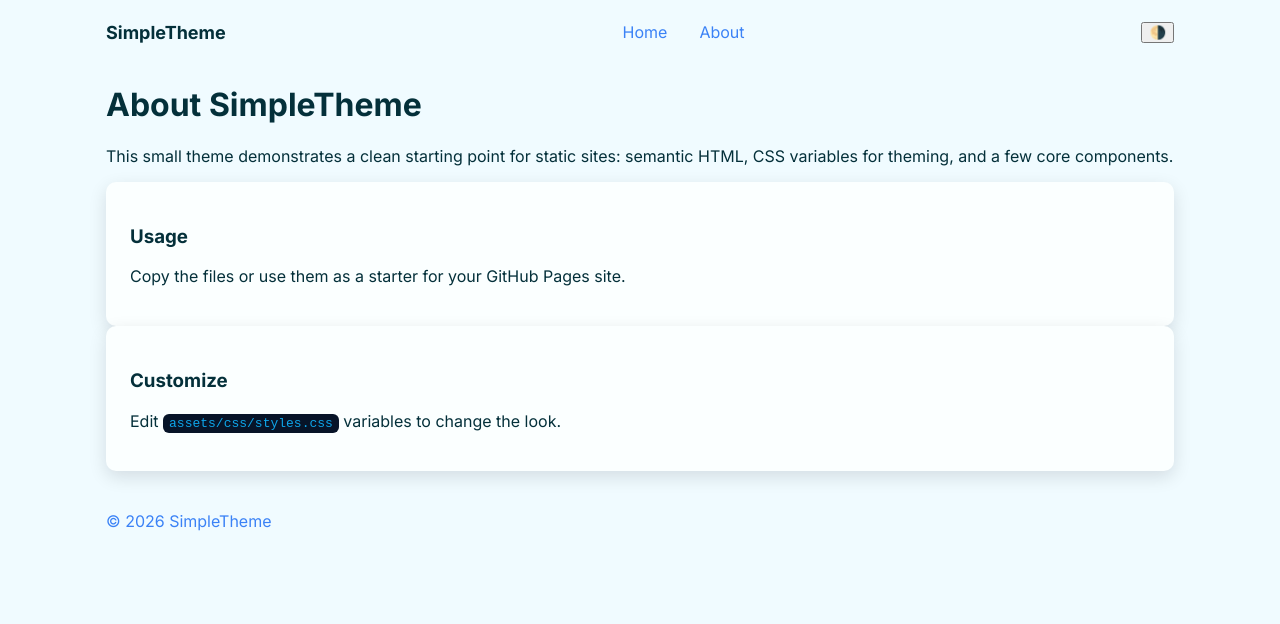
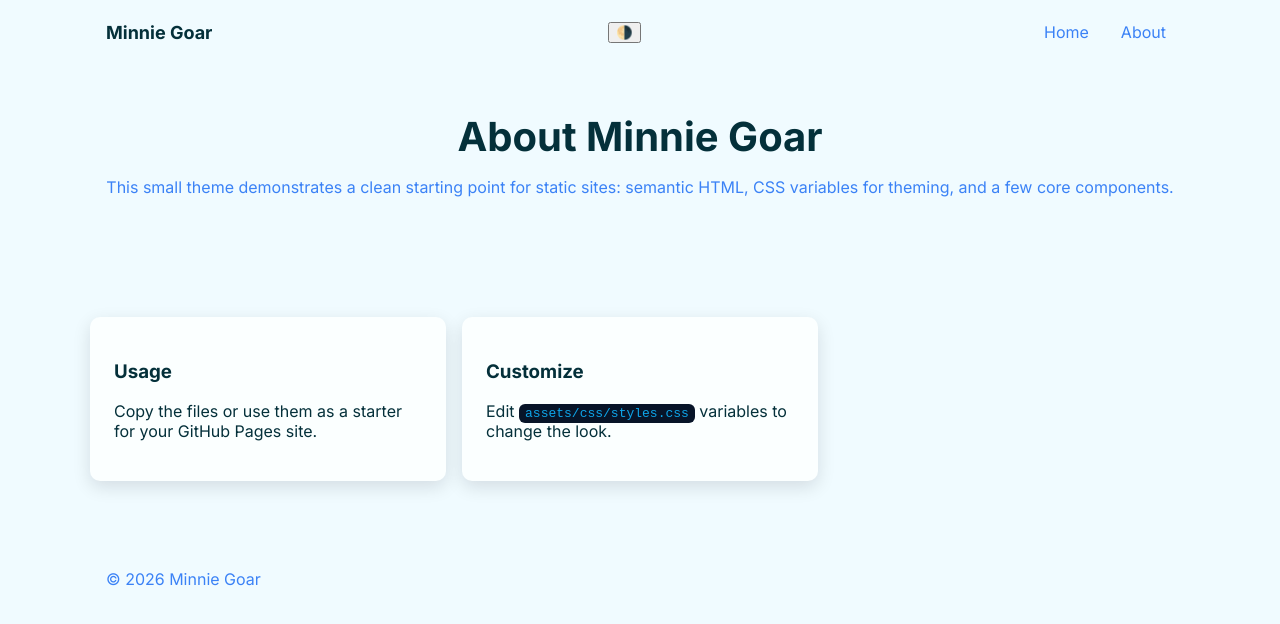
Before and after one commit to arsenic404/arsenic404.github.io, a website: page about.html in a window 1280 px wide. Drawn offline with Linux system fonts and the light colour scheme.

Commit message:
name change

```diff
--- a/about.html
+++ b/about.html
@@ -3,27 +3,32 @@
   <head>
     <meta charset="utf-8" />
     <meta name="viewport" content="width=device-width,initial-scale=1" />
-    <title>About — Simple Theme</title>
+    <title>About — Minnie Goar</title>
     <link href="https://fonts.googleapis.com/css2?family=Inter:wght@400;600;700&display=swap" rel="stylesheet">
     <link rel="stylesheet" href="assets/css/styles.css">
   </head>
   <body>
     <header class="site-header">
       <div class="container header-inner">
-        <a class="brand" href="/">SimpleTheme</a>
-        <nav class="site-nav">
+        <a class="brand" href="/">Minnie Goar</a>
+        <button class="nav-toggle" id="navToggle" aria-label="Toggle navigation">☰</button>
+        <button class="theme-toggle" id="themeToggle" aria-label="Toggle theme">🌗</button>
+        <nav class="site-nav" id="siteNav">
           <a href="/">Home</a>
           <a href="about.html">About</a>
         </nav>
-        <button class="theme-toggle" id="themeToggle" aria-label="Toggle theme">🌗</button>
       </div>
     </header>
 
-    <main class="container">
-      <h1>About SimpleTheme</h1>
-      <p>This small theme demonstrates a clean starting point for static sites: semantic HTML, CSS variables for theming, and a few core components.</p>
+    <main>
+      <section class="hero">
+        <div class="container">
+          <h1>About Minnie Goar</h1>
+          <p class="lead">This small theme demonstrates a clean starting point for static sites: semantic HTML, CSS variables for theming, and a few core components.</p>
+        </div>
+      </section>
 
-      <section class="cards">
+      <section class="features container">
         <div class="card">
           <h3>Usage</h3>
           <p>Copy the files or use them as a starter for your GitHub Pages site.</p>
@@ -37,7 +42,7 @@
 
     <footer class="site-footer">
       <div class="container">
-        <p>© <span id="year"></span> SimpleTheme</p>
+        <p>© <span id="year"></span> Minnie Goar</p>
       </div>
     </footer>
 
```
